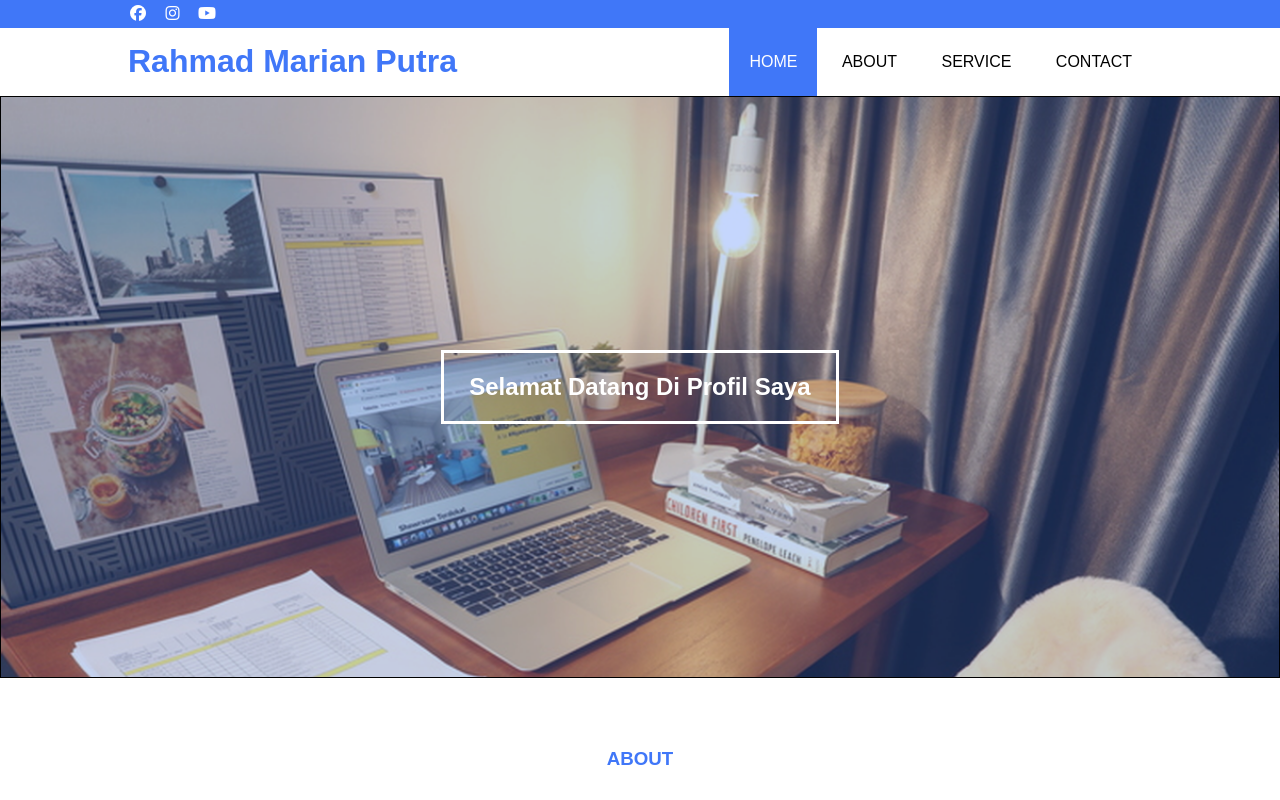
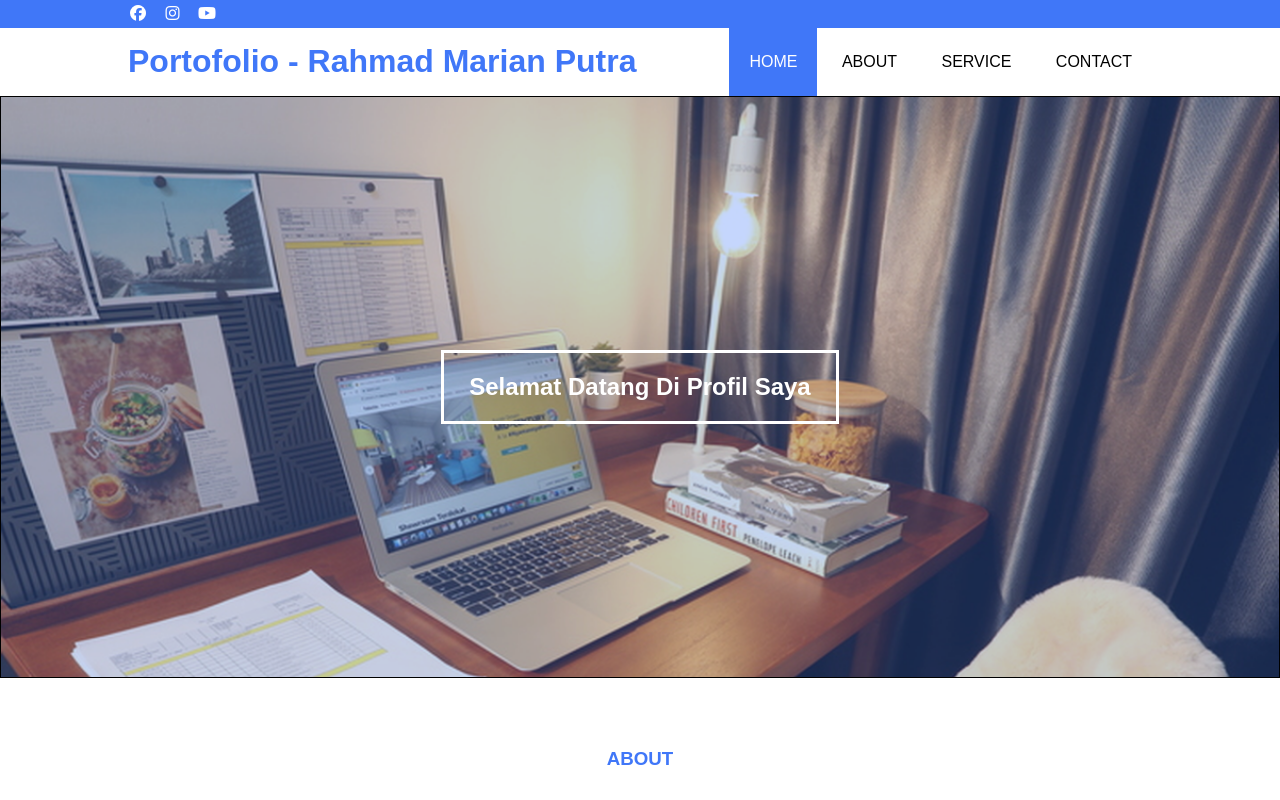
Before and after one commit to Reyyy1996/rahmadmarianputra.github.io, a plain HTML site: page index.html in a window 1280 px wide. Shown: the top 800 px of the page. Drawn offline with nearby package versions, Linux system fonts and the light colour scheme.

Commit message:
Update header title for portfolio page

```diff
--- a/index.html
+++ b/index.html
@@ -28,7 +28,7 @@
      </div>
      <header>
         <div class="container">
-            <h1><a href="index.html">Rahmad Marian Putra</a></h1>
+            <h1><a href="index.html">Portofolio - Rahmad Marian Putra</a></h1>
             <ul>
                 <li class="active"><a href="index.html">HOME</a></li>
                 <li><a href="about.html">ABOUT</a></li>
```
